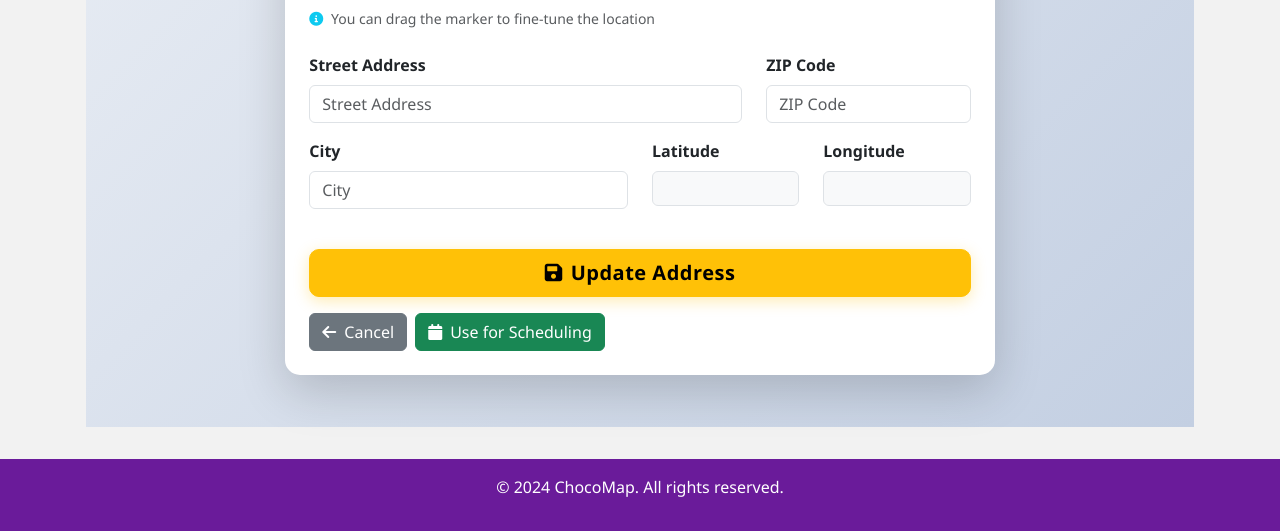
After one commit to majidzavada/chocomap, a Flask app: template app/templates/employee/edit_address.html in a window 1280 px wide. The commit adds this page. Shown: the part 888-1419 px from the top of the page. Run offline with Flask 3, Linux system fonts and the light colour scheme; the template is opened without the code that fills it, so the values that code supplies are empty; parts of the project's set-up code (start-up, migrations or seed data) failed here and were passed over; some libraries are stand-ins or nearby versions.

Commit message:
enhanced address-structure

```diff
--- /dev/null
+++ b/app/templates/employee/edit_address.html
@@ -0,0 +1,369 @@
+{% extends 'base.html' %}
+{% block title %}{{ _('Edit Address') }}{% endblock %}
+{% block content %}
+<div class="address-form-container">
+  <div class="container">
+    <div class="row justify-content-center">
+      <div class="col-lg-8">
+        <div class="card address-form-card shadow-lg">
+          <div class="card-header bg-warning text-dark">
+            <h4 class="mb-0"><i class="fas fa-edit me-2"></i>{{ _('Edit Address') }}</h4>
+          </div>
+          <div class="card-body p-4">
+            <form method="POST" id="address-form">
+              <!-- Address Label -->
+              <div class="mb-4">
+                <label for="label" class="form-label fw-bold">{{ _('Address Label') }}</label>
+                <input type="text"
+                       class="form-control form-control-lg"
+                       name="label"
+                       id="label"
+                       value="{{ address.label }}"
+                       placeholder="{{ _('e.g., Home, Office, Customer Location') }}"
+                       required>
+                <div class="form-text">{{ _('Give this address a memorable name') }}</div>
+              </div>
+
+              <!-- Google Maps Address Search -->
+              <div class="mb-4">
+                <label for="autocomplete" class="form-label fw-bold">{{ _('Search Address') }}</label>
+                <div class="input-group input-group-lg">
+                  <span class="input-group-text bg-warning text-dark">
+                    <i class="fas fa-search"></i>
+                  </span>
+                  <input id="autocomplete"
+                         type="text"
+                         class="form-control address-search-input"
+                         placeholder="{{ _('Start typing an address...') }}"
+                         autocomplete="off">
+                </div>
+                <div class="form-text">{{ _('Search and select your address from Google Maps') }}</div>
+              </div>
+
+              <!-- Map Display -->
+              <div class="mb-4">
+                <div id="map" class="map-container" style="height: 400px; width: 100%;"></div>
+                <div class="form-text mt-2">
+                  <i class="fas fa-info-circle me-1 text-info"></i>
+                  {{ _('You can drag the marker to fine-tune the location') }}
+                </div>
+              </div>
+
+              <!-- Address Details (Auto-filled) -->
+              <div class="row">
+                <div class="col-md-8">
+                  <div class="mb-3">
+                    <label for="street" class="form-label fw-semibold">{{ _('Street Address') }}</label>
+                    <input type="text"
+                           class="form-control"
+                           name="street"
+                           id="street"
+                           value="{{ address.street_address }}"
+                           placeholder="{{ _('Street Address') }}"
+                           required>
+                  </div>
+                </div>
+                <div class="col-md-4">
+                  <div class="mb-3">
+                    <label for="zip" class="form-label fw-semibold">{{ _('ZIP Code') }}</label>
+                    <input type="text"
+                           class="form-control"
+                           name="zip"
+                           id="zip"
+                           value="{{ address.zip_code }}"
+                           placeholder="{{ _('ZIP Code') }}"
+                           required>
+                  </div>
+                </div>
+              </div>
+
+              <div class="row">
+                <div class="col-md-6">
+                  <div class="mb-3">
+                    <label for="city" class="form-label fw-semibold">{{ _('City') }}</label>
+                    <input type="text"
+                           class="form-control"
+                           name="city"
+                           id="city"
+                           value="{{ address.city }}"
+                           placeholder="{{ _('City') }}"
+                           required>
+                  </div>
+                </div>
+                <div class="col-md-3">
+                  <div class="mb-3">
+                    <label for="latitude" class="form-label fw-semibold">{{ _('Latitude') }}</label>
+                    <input type="text"
+                           class="form-control coordinates-display"
+                           name="latitude"
+                           id="latitude"
+                           value="{{ address.latitude }}"
+                           readonly>
+                  </div>
+                </div>
+                <div class="col-md-3">
+                  <div class="mb-3">
+                    <label for="longitude" class="form-label fw-semibold">{{ _('Longitude') }}</label>
+                    <input type="text"
+                           class="form-control coordinates-display"
+                           name="longitude"
+                           id="longitude"
+                           value="{{ address.longitude }}"
+                           readonly>
+                  </div>
+                </div>
+              </div>
+
+              <!-- Submit Button -->
+              <div class="d-grid gap-2 mt-4">
+                <button type="submit" class="btn btn-warning btn-lg submit-btn-modern" id="submit-btn">
+                  <i class="fas fa-save me-2"></i>{{ _('Update Address') }}
+                </button>
+              </div>
+            </form>
+
+            <!-- Action buttons -->
+            <div class="d-flex gap-2 mt-3">
+              <a href="{{ url_for('employee.addresses') }}" class="btn btn-secondary">
+                <i class="fas fa-arrow-left me-2"></i>{{ _('Cancel') }}
+              </a>
+              <a href="{{ url_for('employee.schedule') }}?address_id={{ address.id }}" class="btn btn-success">
+                <i class="fas fa-calendar me-2"></i>{{ _('Use for Scheduling') }}
+              </a>
+            </div>
+          </div>
+        </div>
+      </div>
+    </div>
+  </div>
+</div>
+
+<style>
+  .address-form-container {
+    background: linear-gradient(135deg, #f5f7fa 0%, #c3cfe2 100%);
+    min-height: 100vh;
+    padding: 20px 0;
+  }
+
+  .address-form-card {
+    border: none;
+    border-radius: 15px;
+    overflow: hidden;
+  }
+
+  .address-search-input {
+    border: none;
+    box-shadow: 0 0 0 0.2rem rgba(255, 193, 7, 0.25);
+  }
+
+  .address-search-input:focus {
+    border-color: #ffc107;
+    box-shadow: 0 0 0 0.2rem rgba(255, 193, 7, 0.25);
+  }
+
+  .map-container {
+    border: 3px solid #ffc107;
+    border-radius: 10px;
+    overflow: hidden;
+  }
+
+  .coordinates-display {
+    background-color: #f8f9fa;
+    font-family: 'Courier New', monospace;
+    font-size: 0.9em;
+  }
+
+  .submit-btn-modern {
+    border-radius: 10px;
+    font-weight: 600;
+    letter-spacing: 0.5px;
+    box-shadow: 0 4px 15px rgba(255, 193, 7, 0.3);
+    transition: all 0.3s ease;
+  }
+
+  .submit-btn-modern:hover {
+    transform: translateY(-2px);
+    box-shadow: 0 6px 20px rgba(255, 193, 7, 0.4);
+  }
+</style>
+
+<script>
+  let map, marker, autocomplete;
+  let selectedPlace = null;
+
+  function initMap() {
+    // Use existing address coordinates or default location (Prague)
+    const currentLat = parseFloat(document.getElementById('latitude').value) || 50.0755;
+    const currentLng = parseFloat(document.getElementById('longitude').value) || 14.4378;
+    const currentLocation = { lat: currentLat, lng: currentLng };
+
+    // Initialize map
+    map = new google.maps.Map(document.getElementById('map'), {
+      center: currentLocation,
+      zoom: 16,
+      styles: [
+        {
+          featureType: "poi",
+          elementType: "labels",
+          stylers: [{ visibility: "off" }]
+        }
+      ]
+    });
+
+    // Initialize marker
+    marker = new google.maps.Marker({
+      position: currentLocation,
+      map: map,
+      draggable: true,
+      animation: google.maps.Animation.DROP,
+      title: "{{ _('Drag to adjust location') }}"
+    });
+
+    // Handle marker drag
+    google.maps.event.addListener(marker, 'dragend', function() {
+      const position = marker.getPosition();
+      updateCoordinates(position.lat(), position.lng());
+      reverseGeocode(position);
+    });
+
+    // Initialize autocomplete
+    autocomplete = new google.maps.places.Autocomplete(
+      document.getElementById('autocomplete'),
+      {
+        types: ['geocode'],
+        componentRestrictions: { country: ['cz', 'sk'] } // Restrict to Czech Republic and Slovakia
+      }
+    );
+
+    // Handle place selection
+    autocomplete.addListener('place_changed', function() {
+      const place = autocomplete.getPlace();
+
+      if (!place.geometry) {
+        showAlert('{{ _("Please select a valid address from the dropdown") }}', 'warning');
+        return;
+      }
+
+      selectedPlace = place;
+      processPlaceData(place);
+    });
+
+    // Handle map clicks
+    google.maps.event.addListener(map, 'click', function(event) {
+      const position = event.latLng;
+      marker.setPosition(position);
+      map.panTo(position);
+      updateCoordinates(position.lat(), position.lng());
+      reverseGeocode(position);
+    });
+  }
+
+  function processPlaceData(place) {
+    // Center map and position marker
+    map.setCenter(place.geometry.location);
+    map.setZoom(16);
+    marker.setPosition(place.geometry.location);
+
+    // Update coordinates
+    updateCoordinates(
+      place.geometry.location.lat(),
+      place.geometry.location.lng()
+    );
+
+    // Parse address components
+    let addressData = {
+      street: '',
+      city: '',
+      zip: '',
+      country: ''
+    };
+
+    for (const component of place.address_components) {
+      const types = component.types;
+
+      if (types.includes('street_number')) {
+        addressData.street = component.long_name + ' ';
+      }
+      if (types.includes('route')) {
+        addressData.street += component.long_name;
+      }
+      if (types.includes('locality') || types.includes('administrative_area_level_2')) {
+        addressData.city = component.long_name;
+      }
+      if (types.includes('postal_code')) {
+        addressData.zip = component.long_name;
+      }
+      if (types.includes('country')) {
+        addressData.country = component.long_name;
+      }
+    }
+
+    // Update form fields
+    document.getElementById('street').value = addressData.street.trim();
+    document.getElementById('city').value = addressData.city;
+    document.getElementById('zip').value = addressData.zip;
+
+    // Show success feedback
+    showAlert('{{ _("Address updated successfully!") }}', 'success');
+  }
+
+  function reverseGeocode(position) {
+    const geocoder = new google.maps.Geocoder();
+
+    geocoder.geocode({ location: position }, function(results, status) {
+      if (status === 'OK' && results[0]) {
+        // Find the most specific result
+        const result = results.find(r =>
+          r.types.includes('street_address') ||
+          r.types.includes('premise') ||
+          r.types.includes('route')
+        ) || results[0];
+
+        document.getElementById('autocomplete').value = result.formatted_address;
+        processPlaceData(result);
+      }
+    });
+  }
+
+  function updateCoordinates(lat, lng) {
+    document.getElementById('latitude').value = lat.toFixed(6);
+    document.getElementById('longitude').value = lng.toFixed(6);
+  }
+
+  function showAlert(message, type) {
+    // Create bootstrap alert
+    const alertDiv = document.createElement('div');
+    alertDiv.className = `alert alert-${type} alert-dismissible fade show mt-2`;
+    alertDiv.innerHTML = `
+      ${message}
+      <button type="button" class="btn-close" data-bs-dismiss="alert"></button>
+    `;
+
+    // Insert after the search input
+    const searchGroup = document.getElementById('autocomplete').closest('.mb-4');
+    searchGroup.appendChild(alertDiv);
+
+    // Auto-hide after 3 seconds
+    setTimeout(() => {
+      if (alertDiv.parentNode) {
+        alertDiv.remove();
+      }
+    }, 3000);
+  }
+
+  // Form submission handler
+  document.getElementById('address-form').addEventListener('submit', function(e) {
+    const street = document.getElementById('street').value;
+    const city = document.getElementById('city').value;
+    const label = document.getElementById('label').value;
+
+    if (!street || !city || !label) {
+      e.preventDefault();
+      showAlert('{{ _("Please fill in all required fields") }}', 'danger');
+      return false;
+    }
+  });
+</script>
+
+<script src="https://maps.googleapis.com/maps/api/js?key={{ get_google_maps_api_key() }}&libraries=places&callback=initMap" async defer></script>
+{% endblock %}
```
Also changed, not shown: app/routes/employee.py (+58 -2 lines), app/templates/employee/schedule.html (+12 -1 lines).
